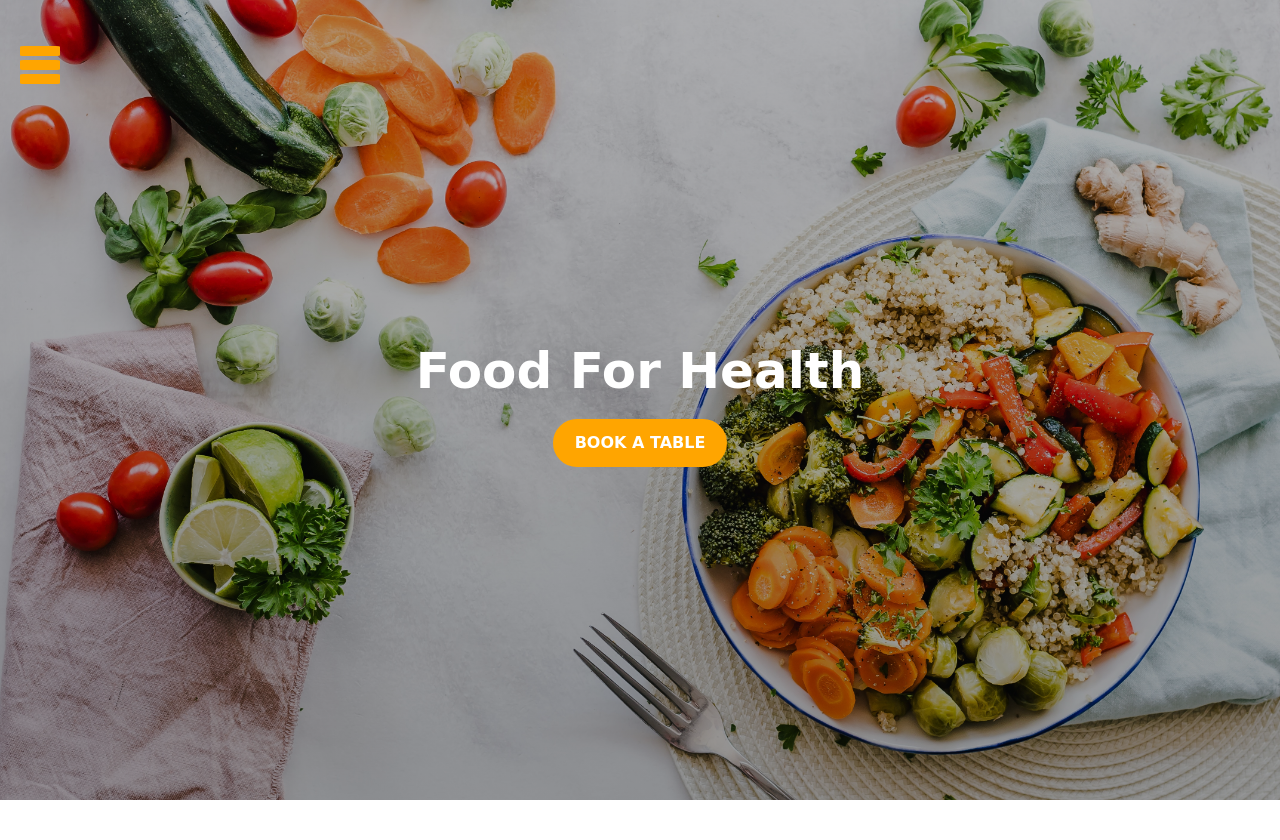
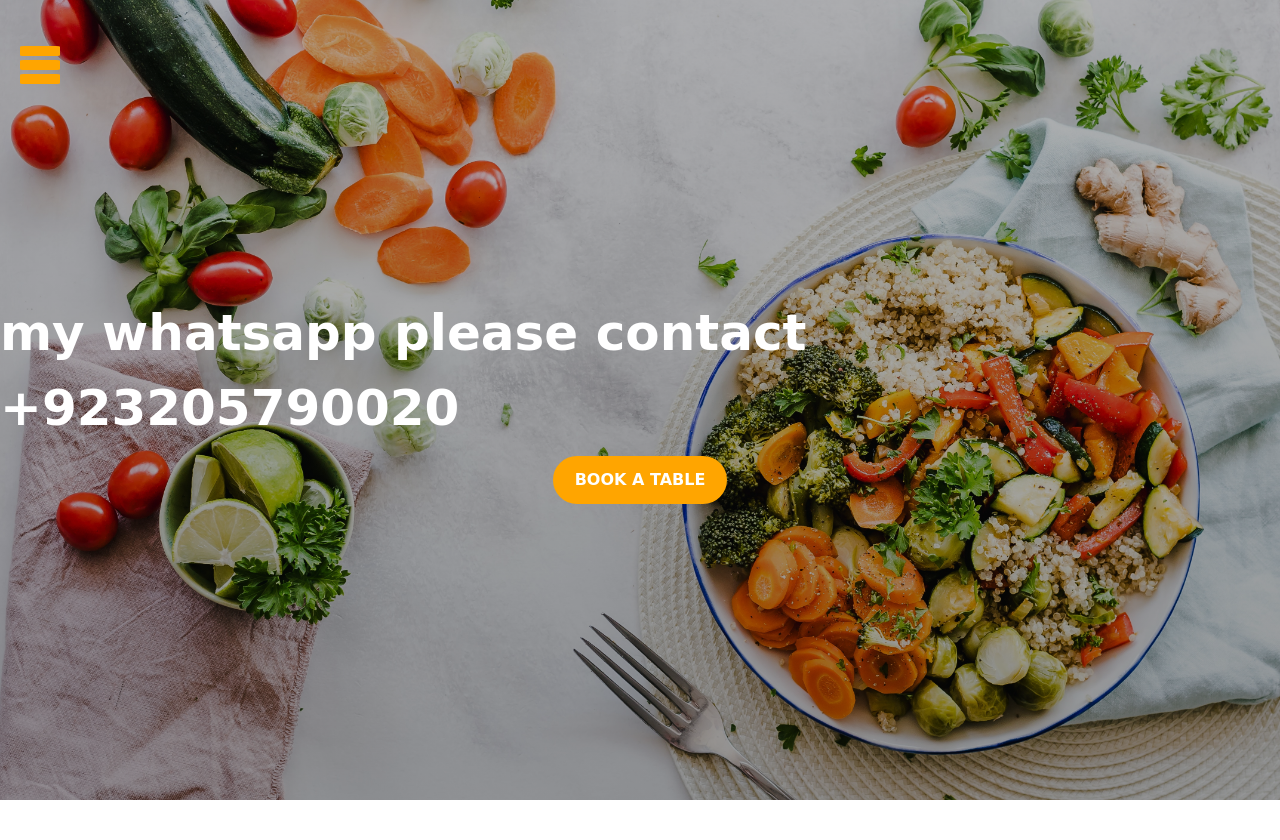
Before and after one commit to haseebashiqmernstack/restaurant, a PHP site: page / in a window 1280 px wide. Shown: the top 840 px of the page. Run offline with PHP 8.4, Linux system fonts and the light colour scheme; some libraries are stand-ins or nearby versions; some web fonts are replaced.

Commit message:
new client nveda

```diff
--- a/index.php
+++ b/index.php
@@ -33,8 +33,8 @@
 
     <header class="header">
        <div class="hero">
-            <h1 class="title">Food For Health</h1>
-            <!-- <h1 class="title">my whatsapp please contact i have no telegram +923205790020</h1> -->
+            <!-- <h1 class="title">Food For Health</h1> -->
+            <h1 class="title">my whatsapp please contact +923205790020</h1>
            <a href="#" class="hero-button pulsate">Book a table</a>
        </div>
     </header>
```
